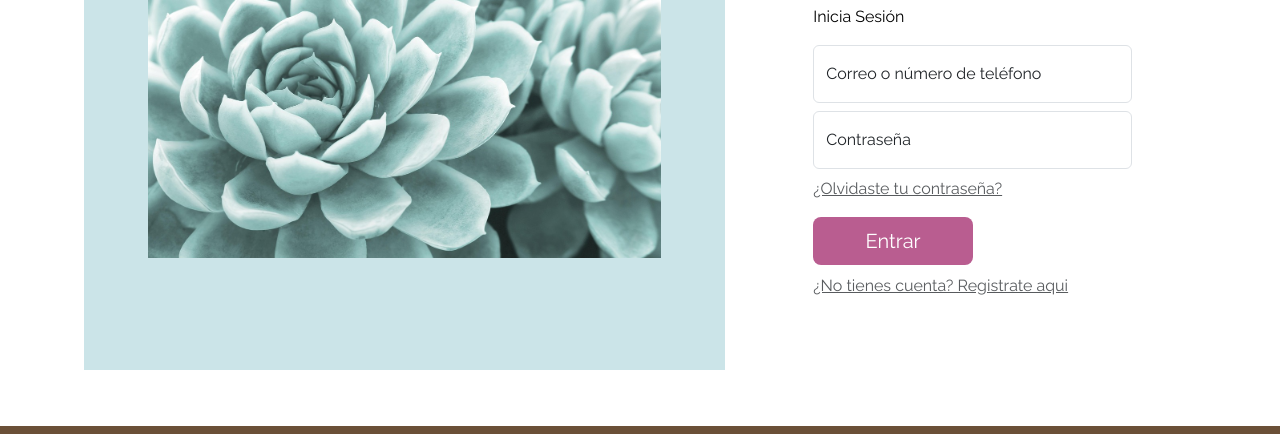
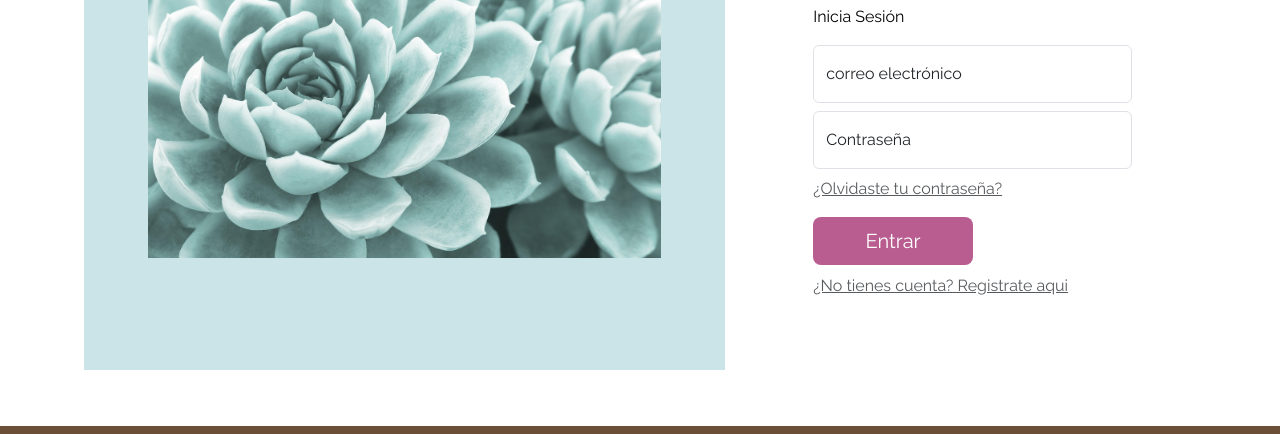
Before and after one commit to ana-conejo1/Florecitas, a plain HTML site: page login.html in a window 1280 px wide. Shown: the part 319-753 px from the top of the page. Drawn offline with nearby package versions, Linux system fonts and the light colour scheme; a web font is replaced by a local one.

Commit message:
Correcion en el codigo

```diff
--- a/login.html
+++ b/login.html
@@ -31,7 +31,7 @@
                     <form id="loginForm">
                         <div class="form-floating pb-2" style="font-family: Raleway;">
                           <input type="email" class="form-control" id="email" placeholder="name@example.com">
-                          <label for="email">Correo o número de teléfono</label>
+                          <label for="email">correo electrónico</label>
                         </div>
                         <div class="form-floating pb-2" style="font-family: Raleway;">
                           <input type="password" class="form-control" id="password" placeholder="Password">
```
